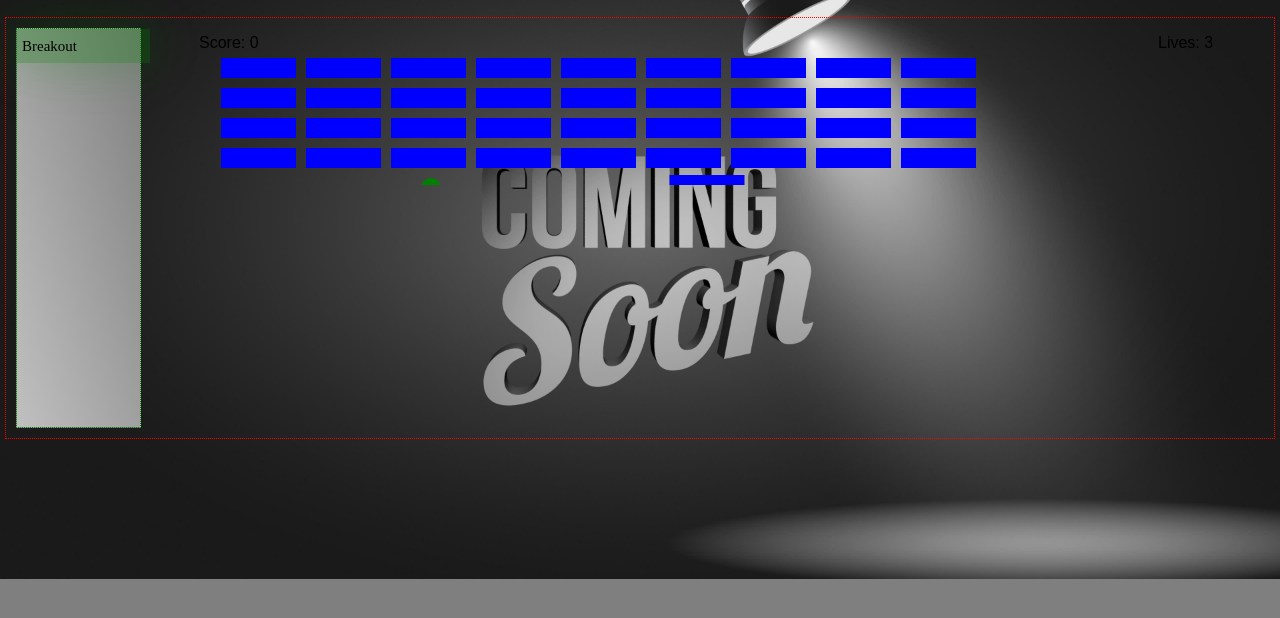
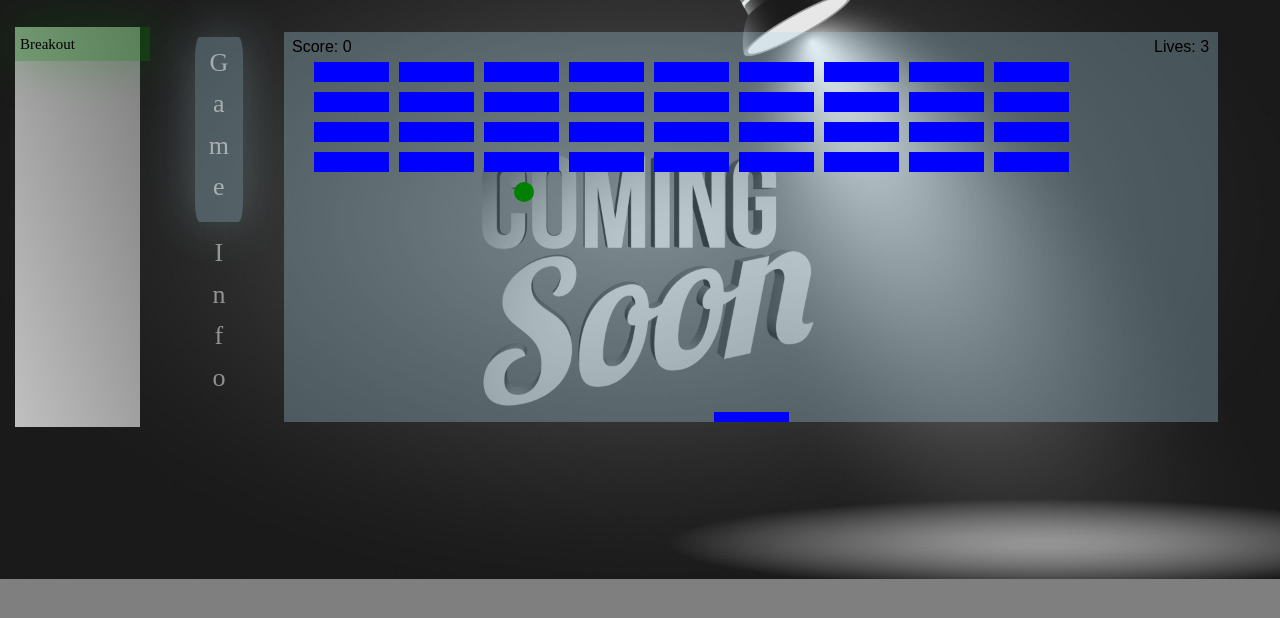
Before and after one commit to Samuel-Bragge/sambragge.com, a React app: page / in a window 1280 px wide. Both pictures are taken after a click on the element "Work". Shown: the part 176-794 px from the top of the page. Built offline with nearby package versions, Linux system fonts and the light colour scheme.

Commit message:
tweaked game manager

```diff
--- a/src/components/Portfolio/Work/GameManager/Breakout/game/Game.js
+++ b/src/components/Portfolio/Work/GameManager/Breakout/game/Game.js
@@ -115,7 +115,7 @@ export default class Game {
                     self.ball.dy = -self.ball.dy;
                     b.status = 0;
                     self.scoreboard.add('score', 1);
-                    if(self.scoreboard.score == self.brick.colCount*self.brick.rowCount){
+                    if(self.scoreboard.score === self.brick.colCount*self.brick.rowCount){
                         self.scoreboard.win();
                     }
                 }
--- a/src/components/Portfolio/Work/GameManager/Breakout/index.js
+++ b/src/components/Portfolio/Work/GameManager/Breakout/index.js
@@ -16,7 +16,7 @@ export default class Breakout extends Component {
 
     render(){
         return(
-            <div className="Game">
+            <div className="Game eleven columns">
                 <canvas id="breakoutCanvas"/>
             </div>
         );
--- a/src/components/Portfolio/Work/GameManager/GMNavbar.js
+++ b/src/components/Portfolio/Work/GameManager/GMNavbar.js
@@ -35,7 +35,7 @@ export default class GMNavbar extends React.Component {
 
 
     handleClick(e){
-        if(e.target.id == 'breakout'){
+        if(e.target.id === 'breakout'){
             this.props.router.go('breakout');
         }
     }
--- /dev/null
+++ b/src/components/Portfolio/Work/GameManager/GMWindow/Nav.js
@@ -0,0 +1,35 @@
+import React from 'react';
+
+export default class Nav extends React.Component {
+
+    render(){
+
+        let game = (
+            this.props.router.current === 'game' ? <div className="gameBtn currentPage" id="game" onClick={this.handleClick.bind(this)}>G<br/>a<br/>m<br/>e</div>:<div className="gameBtn" id="game" onClick={this.handleClick.bind(this)}>G<br/>a<br/>m<br/>e</div>
+        );
+        let info = (
+            this.props.router.current === 'info' ? <div className="infoBtn currentPage" id="info" onClick={this.handleClick.bind(this)}>I<br/>n<br/>f<br/>o</div>:<div className="infoBtn" id="info" onClick={this.handleClick.bind(this)}>I<br/>n<br/>f<br/>o</div>
+        );
+
+
+
+        return(
+            <div className="Nav one column">
+                {game}
+                {info}
+            </div>
+        );
+    }
+
+
+    handleClick(e){
+        console.log("e is ", e);
+        console.log("click working");
+        console.log("e.target is", e.target);
+        if(e.target.id === 'game'){
+            this.props.router.go('game');
+        }else if(e.target.id === 'info'){
+            this.props.router.go('info');
+        }
+    }
+}
--- a/src/components/Portfolio/Work/GameManager/GMWindow/index.js
+++ b/src/components/Portfolio/Work/GameManager/GMWindow/index.js
@@ -1,6 +1,6 @@
 import React from 'react';
 import Breakout from './../Breakout';
-
+import Nav from './Nav';
 export default class GMWindow extends React.Component {
 
 
@@ -8,14 +8,9 @@ export default class GMWindow extends React.Component {
         super();
         this.router = {
             current:'game',
-            change:()=>{
-                if(this.router.current === 'game'){
-                    this.router.current = 'info';
-                    this.forceUpdate();
-                }else{
-                    this.router.current = 'game';
-                    this.forceUpdate();
-                }
+            go:(page)=>{
+                this.router.current = page;
+                this.forceUpdate();
             },
         }
     }
@@ -27,13 +22,17 @@ export default class GMWindow extends React.Component {
             if(this.router.current === 'game'){
                 r = (
                     <div className="GameWindow ten columns">
+                        <Nav router={this.router}/>
                         <Breakout/>
                     </div>
                 );
             }else{
                 r = <div className="GameWindow ten columns">
-                        <p>A simple breakout clone made with ES6. Press 'p' to pause and unpause (game starts out paused). Like everything here it is a work in progress.</p>
-                        <a>Click here to check out the code.</a>
+                        <Nav router={this.router}/>
+                        <div className="infoWrapper eleven columns">
+                            <p>A simple breakout clone made with ES6. Press 'p' to pause and unpause (game starts out paused). Like everything here it is a work in progress.</p>
+                            <a href="https://github.com/Samuel-Bragge/sambragge.com/tree/master/src/components/Portfolio/Work/GameManager/Breakout">Click here to check out the code.</a>
+                        </div>
                     </div>
             }
         }
--- a/src/components/Portfolio/style/sass.scss
+++ b/src/components/Portfolio/style/sass.scss
@@ -124,7 +124,6 @@ body {
         color:rgba(white, .5);
         .GameManager {
             padding:10px;
-            border:1px dotted red;
             .GMNavbar {
                 background: linear-gradient(to top right, silver, gray);
                 color:black;
@@ -139,21 +138,45 @@ body {
 
                     width:100%;
                 }
-                border:1px dotted green;
                 width:10%;
                 height:100%;
                 display: inline-block;
             }
-            .gmWindow {
+            .GameWindow {
                 display: inline-block;
-                border:1px dotted orange;
                 padding:5px;
-                // width:89%;
+                height:100%;
+                .infoWrapper {
+                    padding:10px;
+                    background: $color;
+                    border:1px dotted red;
+                }
                 .Game {
-                    border:1px dotted red;
+                    display: inline-block;
                     height:390px;;
-                    // width:420px;
+
                     background: $color;
+                }
+                .Nav {
+                    vertical-align: top;
+                    display: inline-block;
+                    height:100%;
+                    .currentPage {
+                        background: $color;
+                        box-shadow: 0 0 50px $color;
+                    }
+                    div{
+                        border-radius: 10%;
+                        margin-top: 5px;
+                        text-align: center;
+                        padding:5px;
+                        font-size: 26px;
+                        &:hover{
+                            box-shadow: inset 0 0 20px black;
+                        }
+                        height:45%;
+                        cursor:pointer;
+                    }
                 }
             }
             height:$section_height;
```
Also changed, not shown: src/components/Portfolio/style/index.css, 1 other file.
